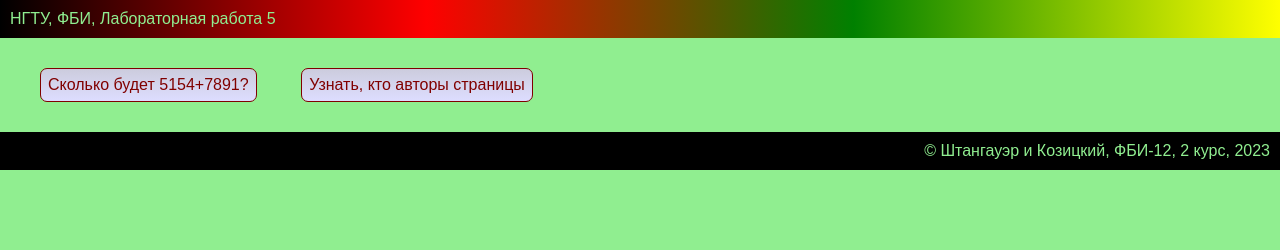
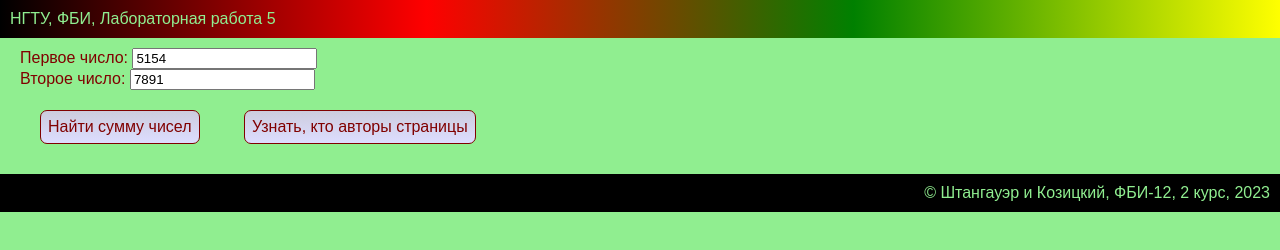
Before and after one commit to SouceTardar/web-programming-labs, a plain HTML site: page lab5.html in a window 1280 px wide. Drawn offline with Linux system fonts and the light colour scheme.

Commit message:
Вывод суммы любых чисел

```diff
--- a/lab5.html
+++ b/lab5.html
@@ -8,8 +8,11 @@
     <link rel="stylesheet" href="main.css">
     <script>
         function showSum() {
-            let a = 5154;
-            let b = 7891;
+            let inputA = document.getElementById('numberA')
+            let inputB = document.getElementById('numberB')
+
+            let a = parseInt(inputA.value);
+            let b = parseInt(inputB.value);
             let result = a + b;
             alert('Сумма' + a + ' и ' + b + ' равна ' + result);
         }
@@ -42,7 +45,10 @@
     </header>
 
     <main>
-        <div class="message" onclick="showSum()">Сколько будет 5154+7891?</div>
+        <label>Первое число: <input type="number" value="5154" id="numberA"></label><br>
+        <label>Второе число: <input type="number" value="7891" id="numberB"></label><br>
+
+        <div class="message" onclick="showSum()">Найти сумму чисел</div>
         <div class="message" onclick="showAuthor()">Узнать, кто авторы страницы</div>
     </main>
 
```
